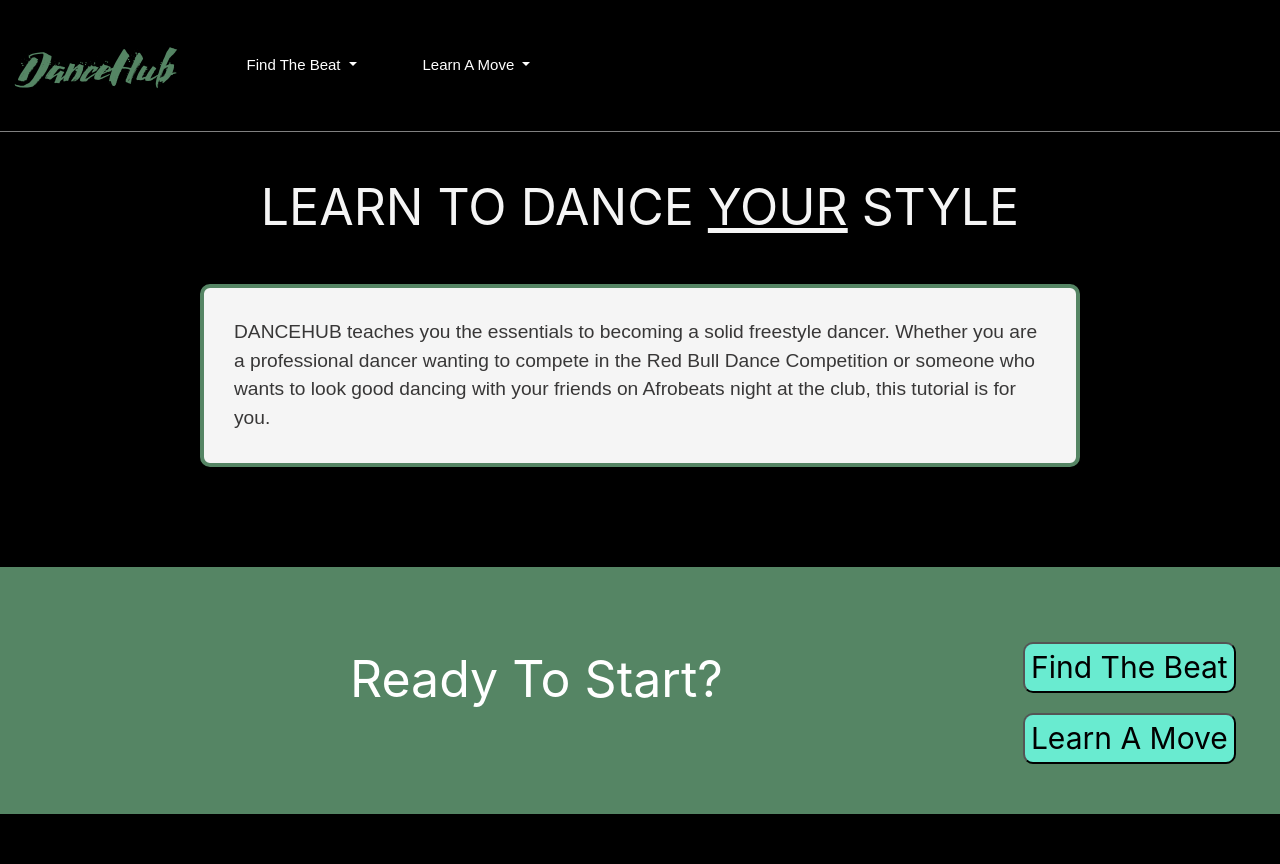
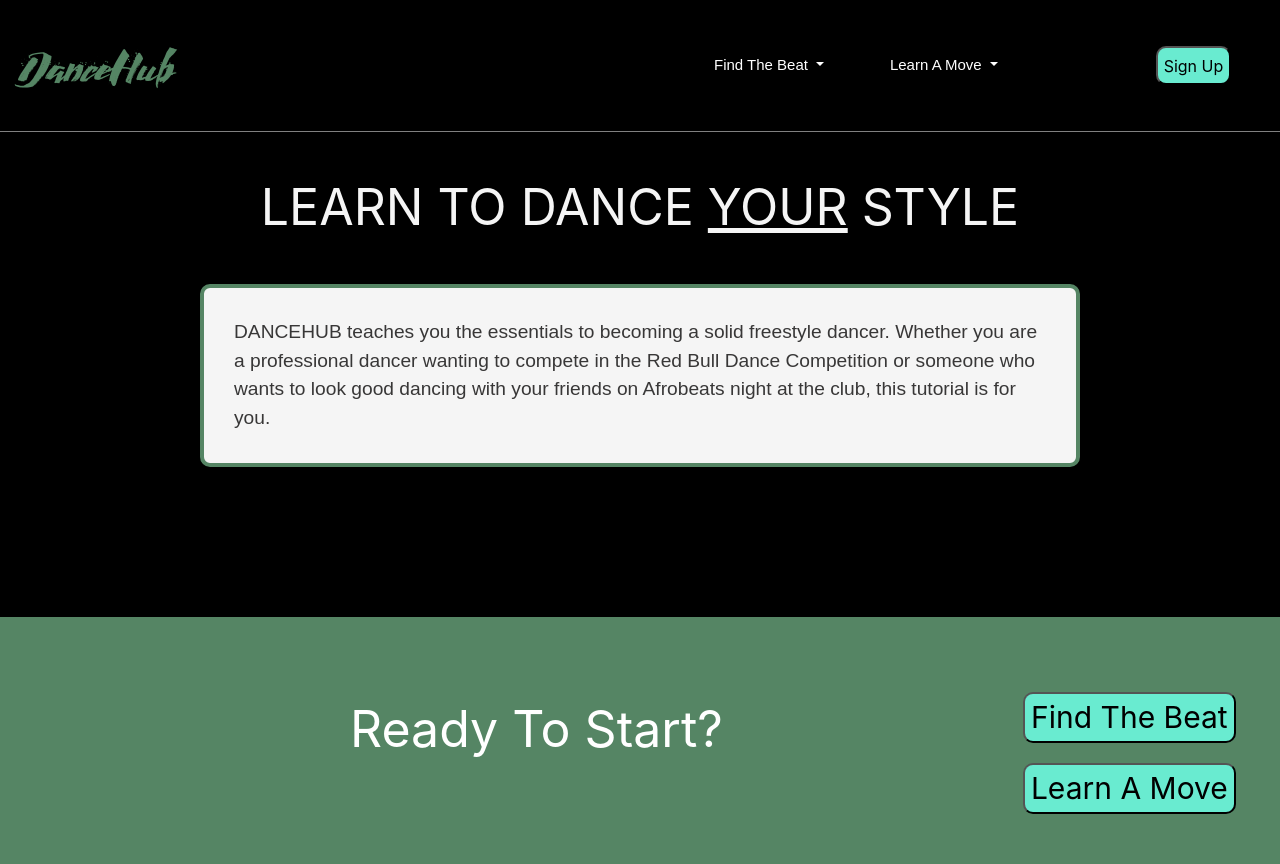
Before and after one commit to nadiacsharp/UI_dance_repo, a Flask app: page / in a window 1280 px wide. Before the commit the page ends 814 px from the top, so only its background shows below. Run offline with Flask 3, Linux system fonts and the light colour scheme; some libraries are stand-ins or nearby versions.

Commit message:
Added Sign Up

```diff
--- a/static/design.css
+++ b/static/design.css
@@ -28,11 +28,16 @@
 .container-fluid {
     padding: 0px;
 }
+#signup-btn {
+    background-color:#69EBD0;
+    border-radius: 10px;
+    margin-left: 150px;
+}
 
 /*home page*/
 .background-blk{
     background-color: black;
-    padding-bottom: 100px;
+    padding-bottom: 150px;
 }
 .background-green {
     background-color:#558564;
--- a/templates/layout.html
+++ b/templates/layout.html
@@ -21,8 +21,8 @@
     </head>
 
     <body>
-      <nav class="navbar navbar-expand-md">
-          <a class="navbar-brand" href="/">DanceHub</a>
+      <nav class=" row navbar navbar-expand-md">
+          <a class="navbar-brand col-6" href="/">DanceHub</a>
           <button class="navbar-toggler" type="button" data-bs-toggle="collapse" data-bs-target="#navbarNavDarkDropdown" aria-controls="navbarNavDarkDropdown" aria-expanded="false" aria-label="Toggle navigation">
             <span class="navbar-toggler-icon"></span>
           </button>
@@ -37,16 +37,47 @@
                 </ul>
               </li>
               <li class="nav-item dropdown">
-                <a class="nav-link dropdown-toggle" href="#" id="navbarDarkDropdownMenuLink" role="button" data-bs-toggle="dropdown" aria-expanded="false">
+                <a class="nav-link dropdown-toggle " href="#" id="navbarDarkDropdownMenuLink" role="button" data-bs-toggle="dropdown" aria-expanded="false">
                   Learn A Move
                 </a>
                 <ul class="dropdown-menu dropdown-menu-dark" aria-labelledby="navbarDarkDropdownMenuLink">
                   <li><a class="dropdown-item" href="/step/0">The Pouncing Cat</a></li>
                 </ul>
               </li>
+              <button onclick="document.getElementById('signup').style.display='block'" id="signup-btn" >Sign Up</button>
             </ul>
           </div>
       </nav>
+
+        <div id="signup" class="modal">
+          <span onclick="document.getElementById('signup').style.display='none'" class="close" title="Close Modal"></span>
+          <form class="modal-content" action="/action_page.php">
+            <div class="container">
+              <h1>Sign Up</h1>
+              <p>Please fill in this form to create an account.</p>
+              <hr>
+              <label for="email"><b>Email</b></label>
+              <input type="text" placeholder="Enter Email" name="email" required>
+
+              <label for="psw"><b>Password</b></label>
+              <input type="password" placeholder="Enter Password" name="psw" required>
+
+              <label for="psw-repeat"><b>Repeat Password</b></label>
+              <input type="password" placeholder="Repeat Password" name="psw-repeat" required>
+
+              <label>
+                <input type="checkbox" checked="checked" name="remember" style="margin-bottom:15px"> Remember me
+              </label>
+
+              <p>By creating an account you agree to our <a href="#" style="color:dodgerblue">Terms & Privacy</a>.</p>
+
+              <div class="clearfix">
+                <button type="button" onclick="document.getElementById('signup').style.display='none'" class="cancelbtn">Cancel</button>
+                <button type="submit" class="signup">Sign Up</button>
+              </div>
+            </div>
+          </form>
+        </div>
 
       <div class="container-fluid">
         {% block content %}
```
